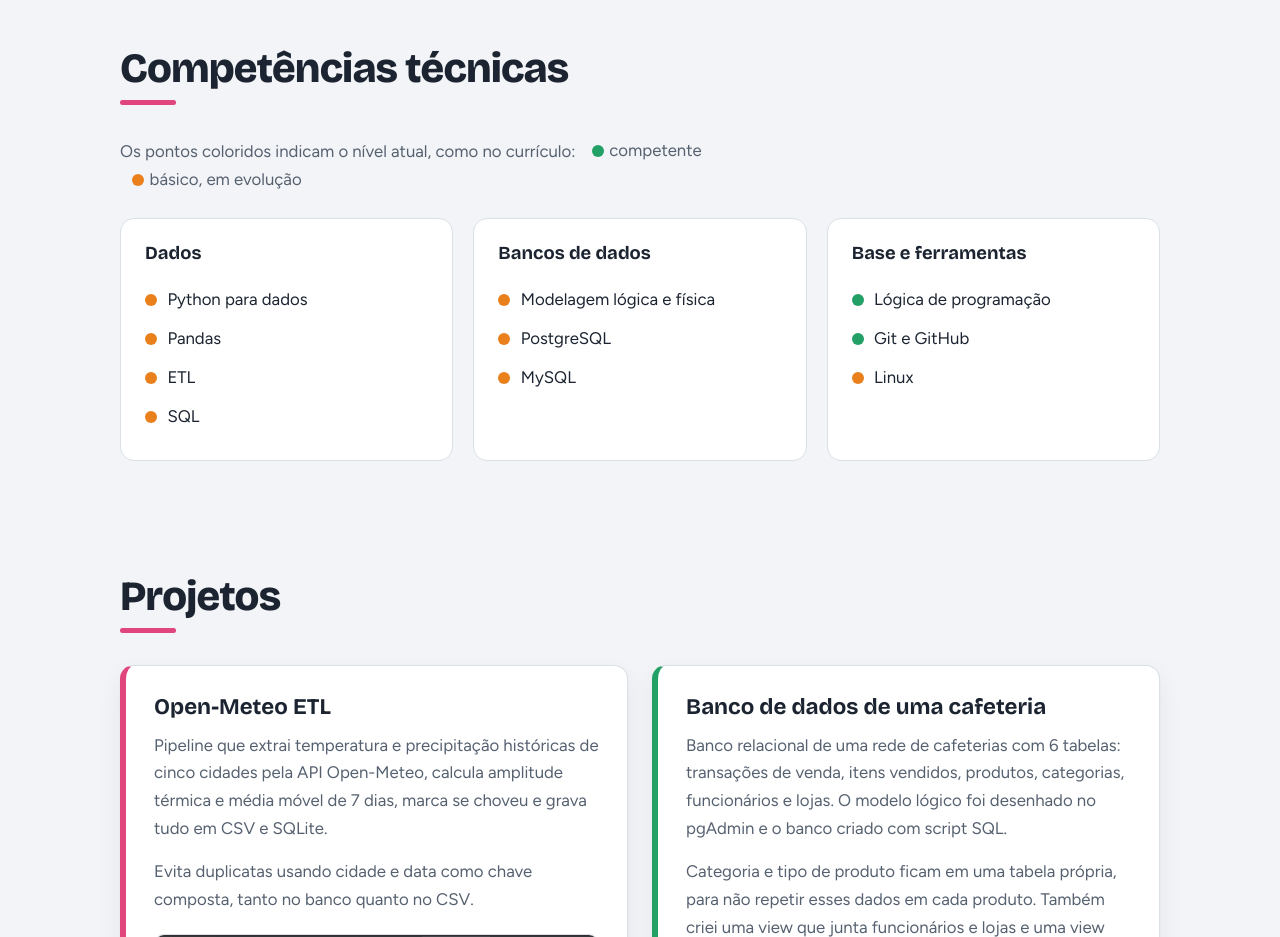
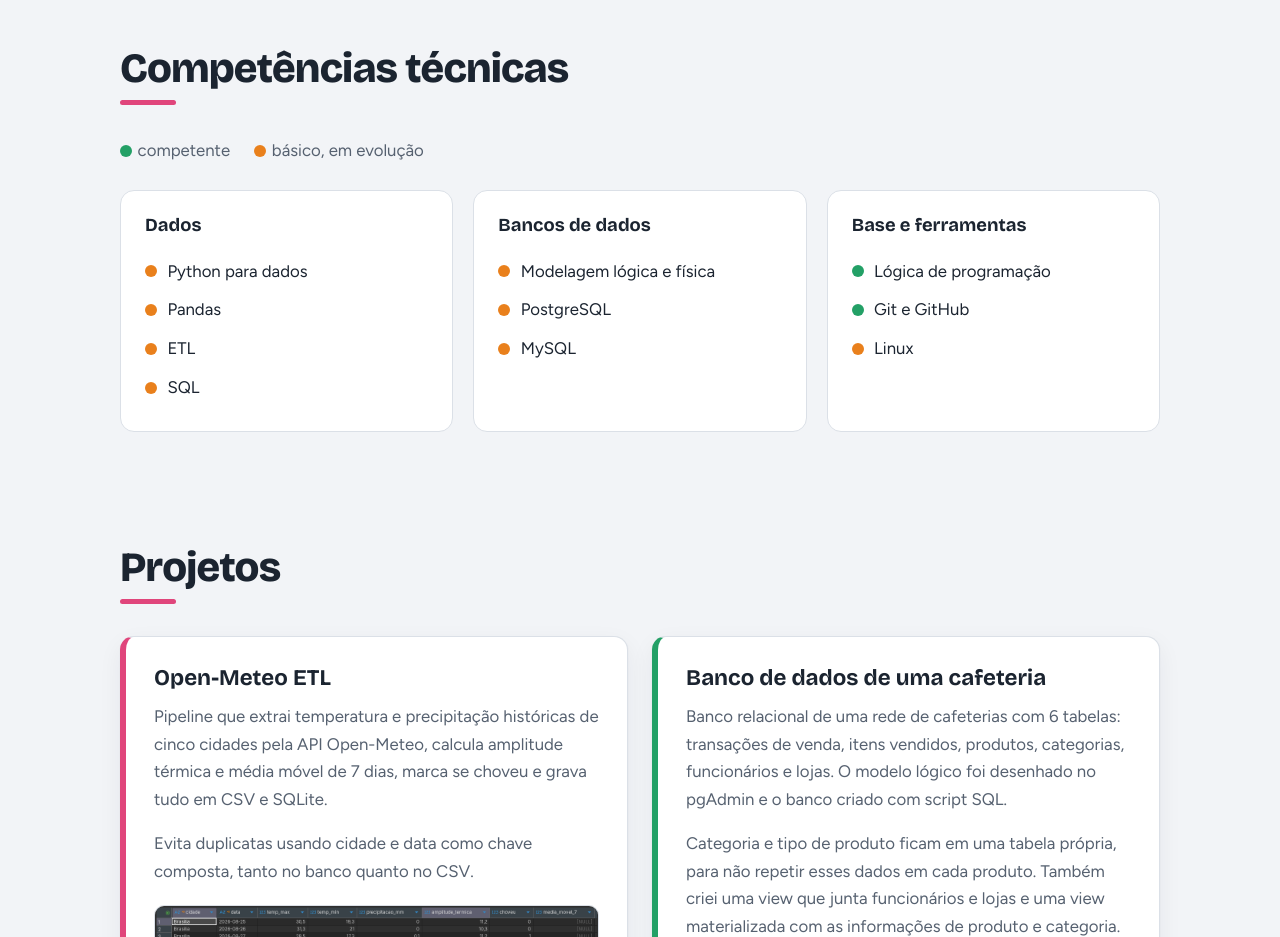
Before and after one commit to Elias-Reis/Elias-Reis.github.io, a plain HTML site: page index.html in a window 1280 px wide. Shown: the part 1460-2397 px from the top of the page. Drawn offline with nearby package versions, Linux system fonts and the light colour scheme.

Commit message:
Remove texto introdutorio em competencias

```diff
--- a/css/style.css
+++ b/css/style.css
@@ -153,7 +153,7 @@ dd { margin: 0; font-weight: 500; }
 .ponto { display: inline-block; width: 12px; height: 12px; border-radius: 50%; flex: none; }
 .ponto.n1 { background: var(--laranja); }
 .ponto.n2 { background: var(--verde); }
-.legenda { display: inline-flex; align-items: center; gap: .35rem; margin-left: .75rem; }
+.legenda { display: inline-flex; align-items: center; gap: .35rem; margin-right: 1.25rem; }
 
 /* ===== Projetos ===== */
 .projetos { display: grid; grid-template-columns: repeat(2, 1fr); gap: 1.5rem; }
--- a/index.html
+++ b/index.html
@@ -99,7 +99,7 @@
     <!-- COMPETÊNCIAS -->
     <section id="competencias" class="secao reveal">
       <h2 class="titulo">Competências técnicas</h2>
-      <p class="intro">Os pontos coloridos indicam o nível atual, como no currículo: <span class="legenda"><i class="ponto n2"></i> competente</span> <span class="legenda"><i class="ponto n1"></i> básico, em evolução</span></p>
+      <p class="intro"><span class="legenda"><i class="ponto n2"></i> competente</span> <span class="legenda"><i class="ponto n1"></i> básico, em evolução</span></p>
       <div class="skills">
         <div class="skill-grupo">
           <h3>Dados</h3>
```
